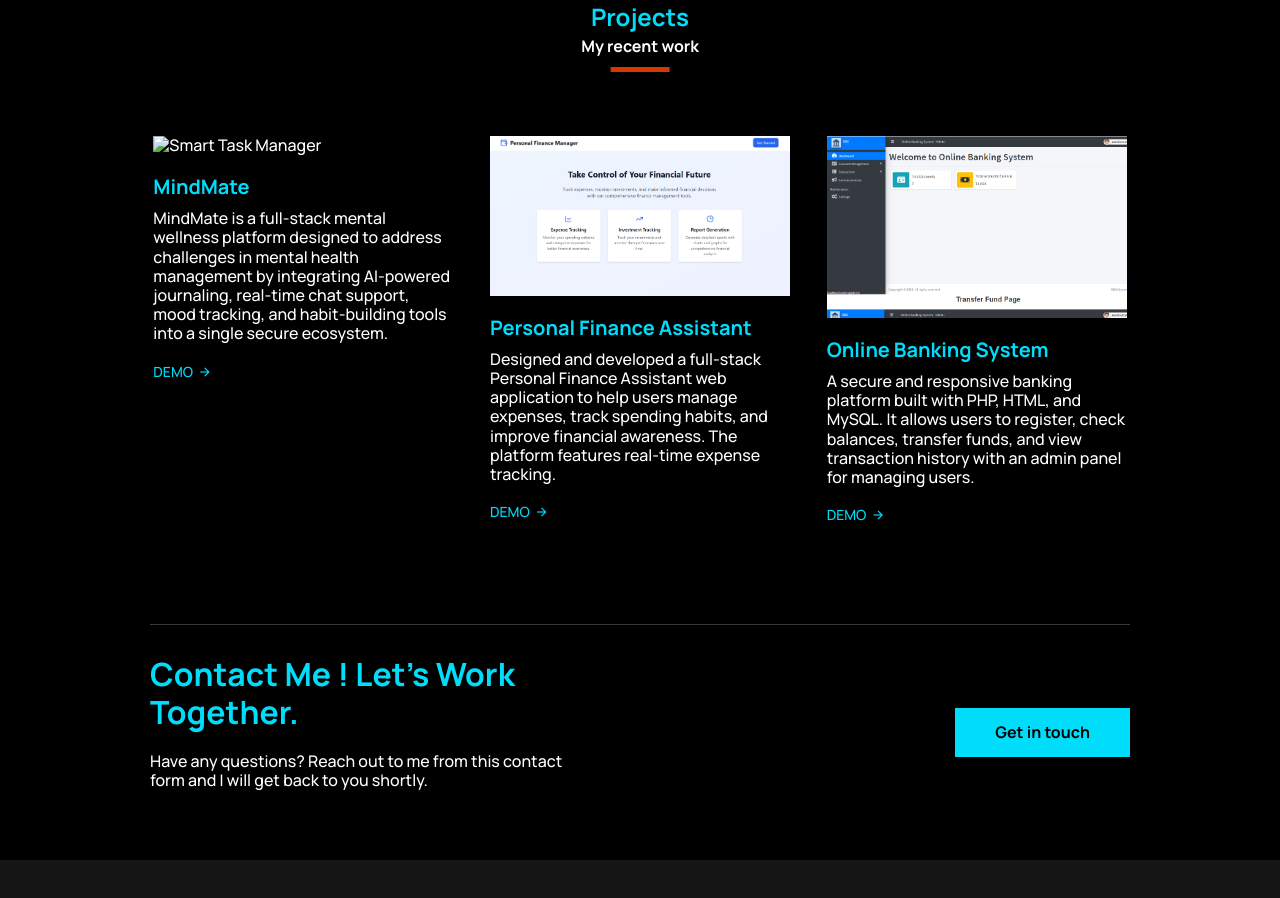
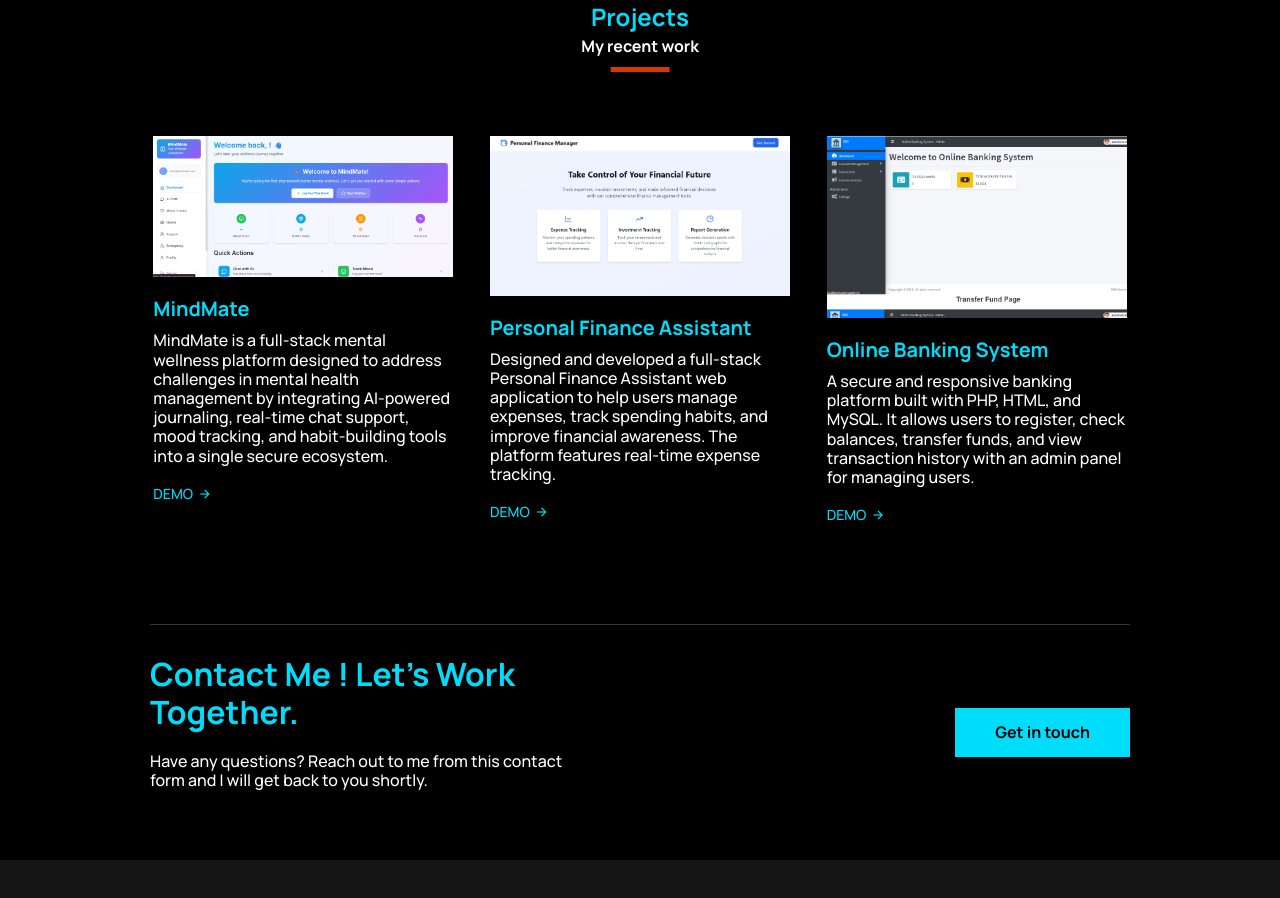
Before and after one commit to tejop123/porfolio-site, a plain HTML site: page index.html in a window 1280 px wide. Shown: the part 3549-4447 px from the top of the page. Drawn offline with nearby package versions, Linux system fonts and the light colour scheme.

Commit message:
Update index.html

```diff
--- a/index.html
+++ b/index.html
@@ -260,7 +260,7 @@
     <div class="d-grid project__wrapper">
       <!--= project 1 =-->
       <div class="project__content">
-        <img src="taskmanager.png" alt="Smart Task Manager" class="project__img">
+        <img src="mindmate.png" alt="Smart Task Manager" class="project__img">
         <h3 class="project__title">MindMate</h3>
         <p class="project__description">
            MindMate is a full-stack mental wellness platform designed to address challenges in mental health management by integrating AI-powered journaling, real-time chat support, mood tracking, and habit-building tools into a single secure ecosystem.         </p>
```
